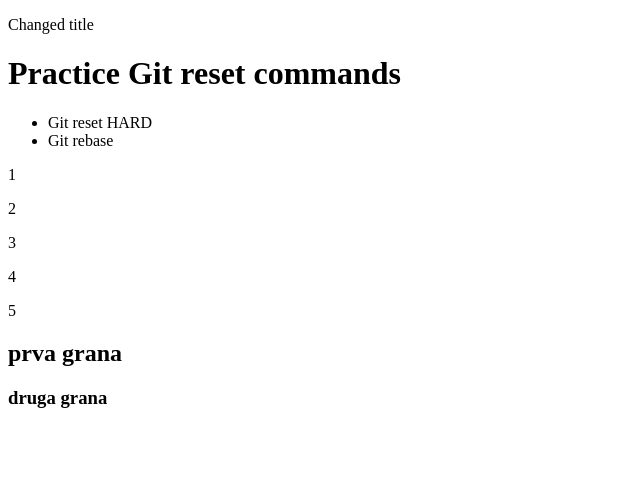
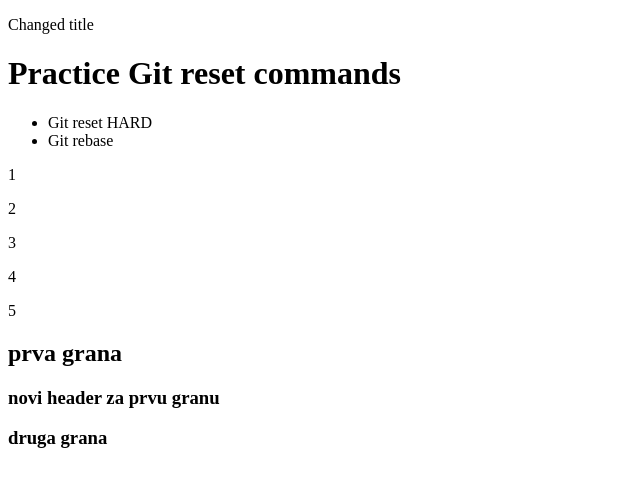
Before and after one commit to veronika-simic/practice_git, a plain HTML site: page index.html in a window 1280 px wide. Shown: the whole page, without its empty margins (0-640 px from the left). Drawn offline with Linux system fonts and the light colour scheme.

Commit message:
dodaj novi header

```diff
--- a/index.html
+++ b/index.html
@@ -38,6 +38,8 @@
     prva grana
 </h2>
 
+<h3>novi header za prvu granu</h3>
+
 <h3>
     druga grana
 </h3>
```
